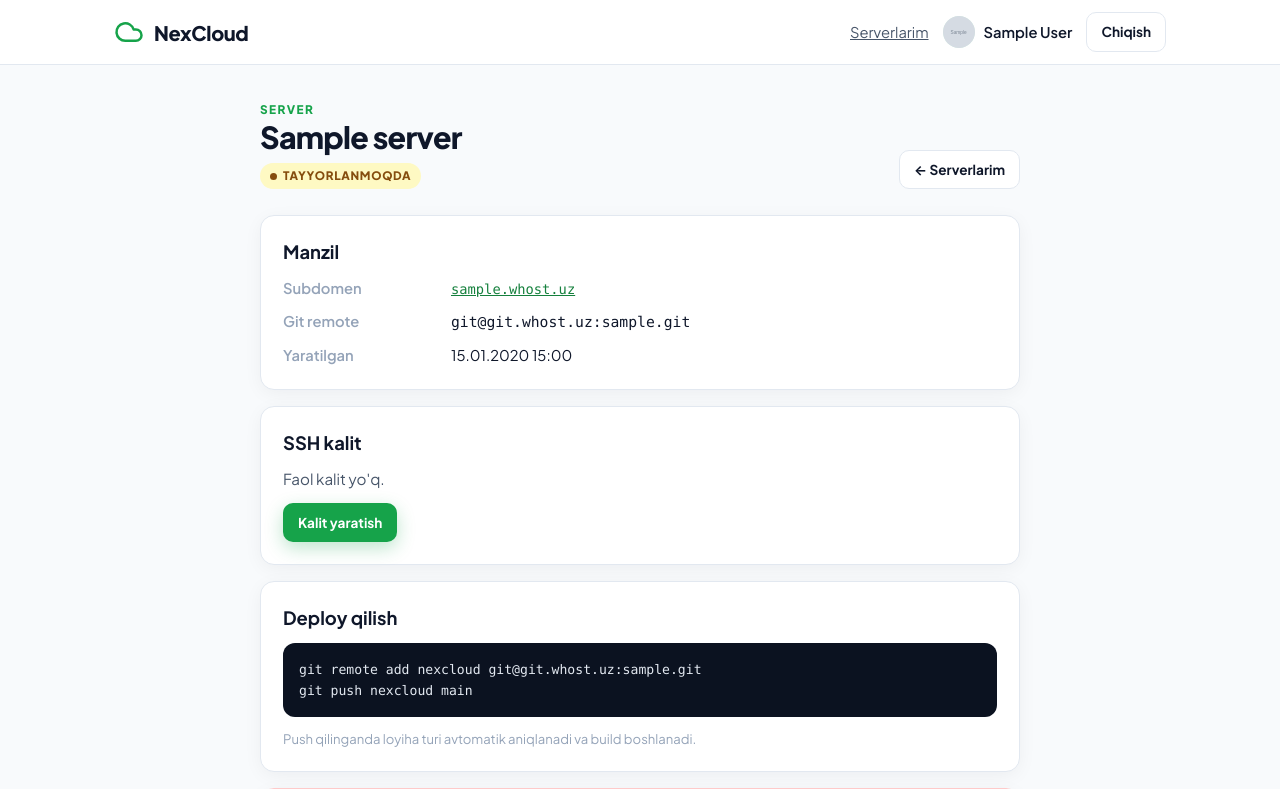
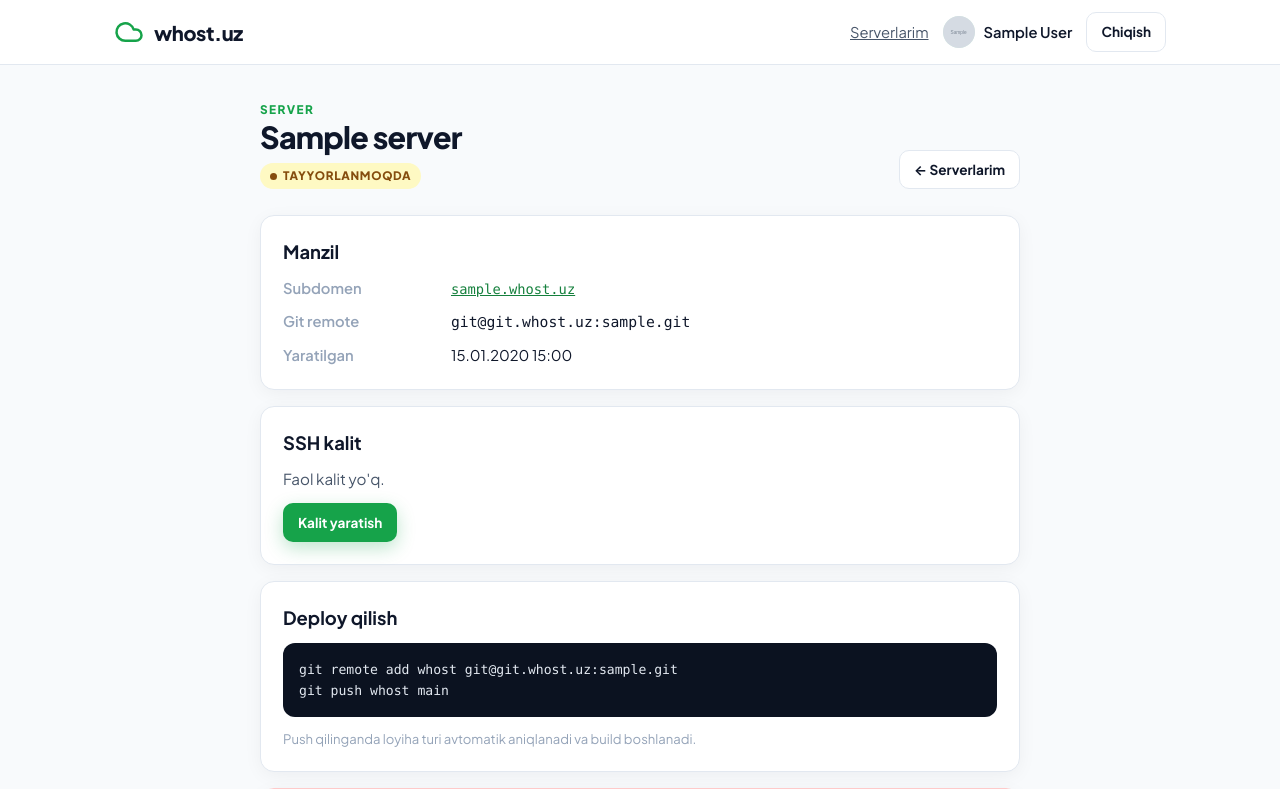
Before and after one commit to shamsiyevshamsiddin19/whost.uz, a Django app: a page that uses backend/templates/base.html in a window 1280 px wide. Shown: the top 789 px of the page. Run offline with Django 5.2, Linux system fonts and the light colour scheme; a user stored in the database is signed in; tables that the repository leaves empty hold one stand-in row (values such as "Sample post"); grey boxes marked "Sample" are stand-in pictures.

Commit message:
feat(hosting): rebrand NexCloud to whost.uz across UI (closes #20) (#21)

```diff
--- a/backend/config/settings.py
+++ b/backend/config/settings.py
@@ -1,5 +1,5 @@
 """
-NexCloud control plane — Django settings.
+whost.uz control plane — Django settings.
 
 Dev defaults to SQLite so the project runs with no external services.
 Set DATABASE_URL (postgres://...) to use PostgreSQL in staging/production.
--- a/backend/templates/account/login.html
+++ b/backend/templates/account/login.html
@@ -1,11 +1,11 @@
 {% extends "base.html" %}
 {% load socialaccount %}
-{% block title %}Kirish — NexCloud{% endblock %}
+{% block title %}Kirish — whost.uz{% endblock %}
 {% block content %}
 <div class="auth-wrap">
   <div class="card">
     <div style="text-align:center;margin-bottom:22px">
-      <div class="eyebrow">NexCloud Auth</div>
+      <div class="eyebrow">whost.uz Auth</div>
       <h1 style="font-size:1.5rem;margin-top:8px">Hisobingizga kiring</h1>
       <p class="sub">Ro'yxatdan o'tish alohida emas — birinchi kirishda hisob o'zi ochiladi.</p>
     </div>
--- a/backend/templates/account/signup.html
+++ b/backend/templates/account/signup.html
@@ -1,5 +1,5 @@
 {% extends "base.html" %}
-{% block title %}Ro'yxatdan o'tish — NexCloud{% endblock %}
+{% block title %}Ro'yxatdan o'tish — whost.uz{% endblock %}
 {% block content %}
 <div class="auth-wrap">
   <div class="card">
--- a/backend/templates/base.html
+++ b/backend/templates/base.html
@@ -3,7 +3,7 @@
 <head>
   <meta charset="UTF-8">
   <meta name="viewport" content="width=device-width, initial-scale=1">
-  <title>{% block title %}NexCloud{% endblock %}</title>
+  <title>{% block title %}whost.uz{% endblock %}</title>
   <meta name="robots" content="noindex">
   <link rel="preconnect" href="https://fonts.googleapis.com">
   <link rel="preconnect" href="https://fonts.gstatic.com" crossorigin>
@@ -18,7 +18,7 @@
       <svg viewBox="0 0 24 24" fill="none" stroke="currentColor" stroke-width="2" stroke-linecap="round" stroke-linejoin="round">
         <path d="M17.5 19H9a7 7 0 1 1 6.71-9h1.79a4.5 4.5 0 1 1 0 9Z"/>
       </svg>
-      NexCloud
+      whost.uz
     </a>
     <div class="header-actions">
       {% if user.is_authenticated %}
--- a/backend/templates/landing.html
+++ b/backend/templates/landing.html
@@ -1,5 +1,5 @@
 {% extends "base.html" %}
-{% block title %}NexCloud — AI yozgan kodni bir buyruq bilan joylashtiring{% endblock %}
+{% block title %}whost.uz — AI yozgan kodni bir buyruq bilan joylashtiring{% endblock %}
 {% block content %}
 <div style="max-width:620px;margin:40px auto;text-align:center">
   <div class="eyebrow">Control plane</div>
--- a/backend/templates/servers/create.html
+++ b/backend/templates/servers/create.html
@@ -1,5 +1,5 @@
 {% extends "base.html" %}
-{% block title %}Yangi server — NexCloud{% endblock %}
+{% block title %}Yangi server — whost.uz{% endblock %}
 {% block content %}
 <div style="max-width:560px;margin:0 auto">
   <div class="eyebrow">Yangi server</div>
--- a/backend/templates/servers/dashboard.html
+++ b/backend/templates/servers/dashboard.html
@@ -1,5 +1,5 @@
 {% extends "base.html" %}
-{% block title %}Serverlarim — NexCloud{% endblock %}
+{% block title %}Serverlarim — whost.uz{% endblock %}
 {% block content %}
 <div class="page-head">
   <div>
--- a/backend/templates/servers/detail.html
+++ b/backend/templates/servers/detail.html
@@ -1,5 +1,5 @@
 {% extends "base.html" %}
-{% block title %}{{ server.name }} — NexCloud{% endblock %}
+{% block title %}{{ server.name }} — whost.uz{% endblock %}
 {% block content %}
 <div style="max-width:760px;margin:0 auto">
   <div class="page-head">
@@ -55,8 +55,8 @@
 
   <div class="card" style="margin-bottom:16px">
     <h2>Deploy qilish</h2>
-    <pre>git remote add nexcloud {{ server.ssh_remote }}
-git push nexcloud main</pre>
+    <pre>git remote add whost {{ server.ssh_remote }}
+git push whost main</pre>
     <p class="hint" style="margin-top:12px">Push qilinganda loyiha turi avtomatik aniqlanadi va build boshlanadi.</p>
   </div>
 
```
